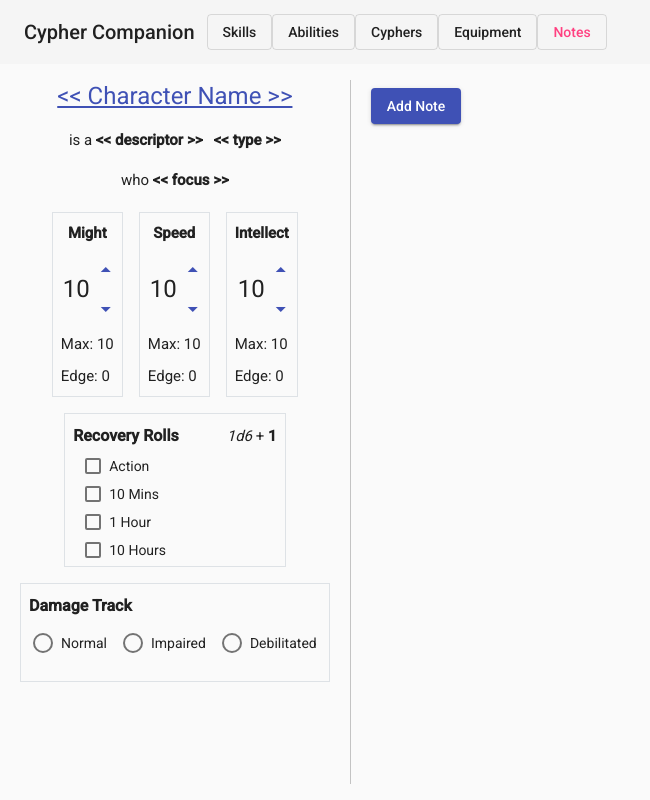
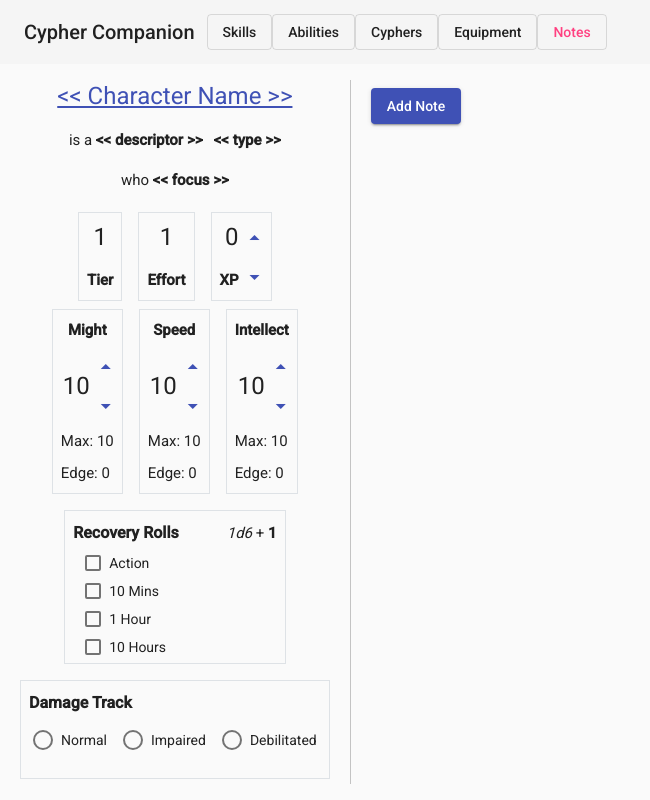
Before and after one commit to jacob-keller/cypher-companion, an Angular app: page /notes in a window 1280 px wide. Shown: the whole page, without its empty margins (0-650 px from the left). Built offline with nearby package versions, Linux system fonts and the light colour scheme; some icons are missing.

Commit message:
summary: display tier and XP information
Signed-off-by: Jacob Keller <jacob.keller@gmail.com>

```diff
--- a/src/app/app.module.ts
+++ b/src/app/app.module.ts
@@ -47,6 +47,7 @@
 import { NotesComponent } from "./character/notes/notes.component";
 import { NotesDeleteComponent } from "./character/notes/delete/delete.component";
 import { NotesAddEditComponent } from "./character/notes/add-edit/add-edit.component";
+import { TierInfoComponent } from "./character/summary/tier-info/tier-info.component";
 import { AttributePoolComponent } from "./character/summary/attribute-pool/attribute-pool.component";
 import { RecoveryRollsComponent } from "./character/summary/recovery-rolls/recovery-rolls.component";
 import { DamageTrackComponent } from "./character/summary/damage-track/damage-track.component";
@@ -72,6 +73,7 @@
     NotesComponent,
     NotesDeleteComponent,
     NotesAddEditComponent,
+    TierInfoComponent,
     AttributePoolComponent,
     RecoveryRollsComponent,
     DamageTrackComponent,
--- a/src/app/character/summary/summary.component.html
+++ b/src/app/character/summary/summary.component.html
@@ -14,6 +14,7 @@
     <h4>who <strong>{{ summary.focus || "<< focus >>" }}</strong></h4>
     <h4 *ngIf="summary.flavor"><em>{{ summary.flavor }}</em></h4>
   </div>
+  <tier-info [summary]="summary"></tier-info>
   <div class="hstack gap-2">
     <attribute-pool
       class="ms-auto"
--- /dev/null
+++ b/src/app/character/summary/tier-info/tier-info.component.html
@@ -0,0 +1,45 @@
+<!-- @format -->
+
+<div
+  class="hstack gap-2 align-items-stretch"
+  *ngIf="summary"
+>
+  <div class="d-inline-flex flex-column g-1 p-1 m-1 border ms-auto">
+    <h1 class="m-1 flex-grow-1 text-center">{{ summary.tier }}</h1>
+    <h4 class="m-1 text-center"><strong>Tier</strong></h4>
+  </div>
+  <div class="d-inline-flex flex-column g-1 p-1 m-1 border">
+    <h1 class="m-1 flex-grow-1 text-center">{{ summary.effort }}</h1>
+    <h4 class="m-1 text-center"><strong>Effort</strong></h4>
+  </div>
+  <div class="d-inline-flex flex-column g-1 p-1 m-1 border me-auto">
+    <div class="hstack">
+      <div class="vstack">
+        <h1 class="m-1 flex-grow-1 text-end">{{ summary.xp }}</h1>
+        <h4 class="m-1 text-center"><strong>XP</strong></h4>
+      </div>
+      <div class="vstack">
+        <div class="btn-group-vertical">
+          <button
+            mat-icon-button
+            color="primary"
+            aria-label="incrementXP"
+            class="btn"
+            (click)="incrementXP()"
+          >
+            <mat-icon>arrow_drop_up</mat-icon>
+          </button>
+          <button
+            mat-icon-button
+            color="primary"
+            aria-label="decrementXP"
+            class="btn"
+            (click)="decrementXP()"
+          >
+            <mat-icon>arrow_drop_down</mat-icon>
+          </button>
+        </div>
+      </div>
+    </div>
+  </div>
+</div>
--- /dev/null
+++ b/src/app/character/summary/tier-info/tier-info.component.scss
@@ -0,0 +1 @@
+/** @format */
--- /dev/null
+++ b/src/app/character/summary/tier-info/tier-info.component.ts
@@ -0,0 +1,38 @@
+/** @format */
+
+import { Component, OnInit, Input } from "@angular/core";
+import { CharacterSheetService } from "../../sheet.service";
+import { Summary } from "../interface";
+
+@Component({
+  selector: "tier-info",
+  templateUrl: "./tier-info.component.html",
+  styleUrls: ["./tier-info.component.scss"],
+})
+export class TierInfoComponent implements OnInit {
+  @Input() summary?: Summary;
+
+  constructor(private sheet: CharacterSheetService) {}
+
+  ngOnInit(): void {}
+
+  incrementXP(): void {
+    if (this.summary === undefined) {
+      return;
+    }
+
+    this.summary.xp++;
+  }
+
+  decrementXP(): void {
+    if (this.summary === undefined) {
+      return;
+    }
+
+    if (this.summary.xp <= 0) {
+      this.summary.xp = 0;
+      return;
+    }
+    this.summary.xp--;
+  }
+}
```
Also changed, not shown: 1 other file (tests, documents, lock files or other folders).
